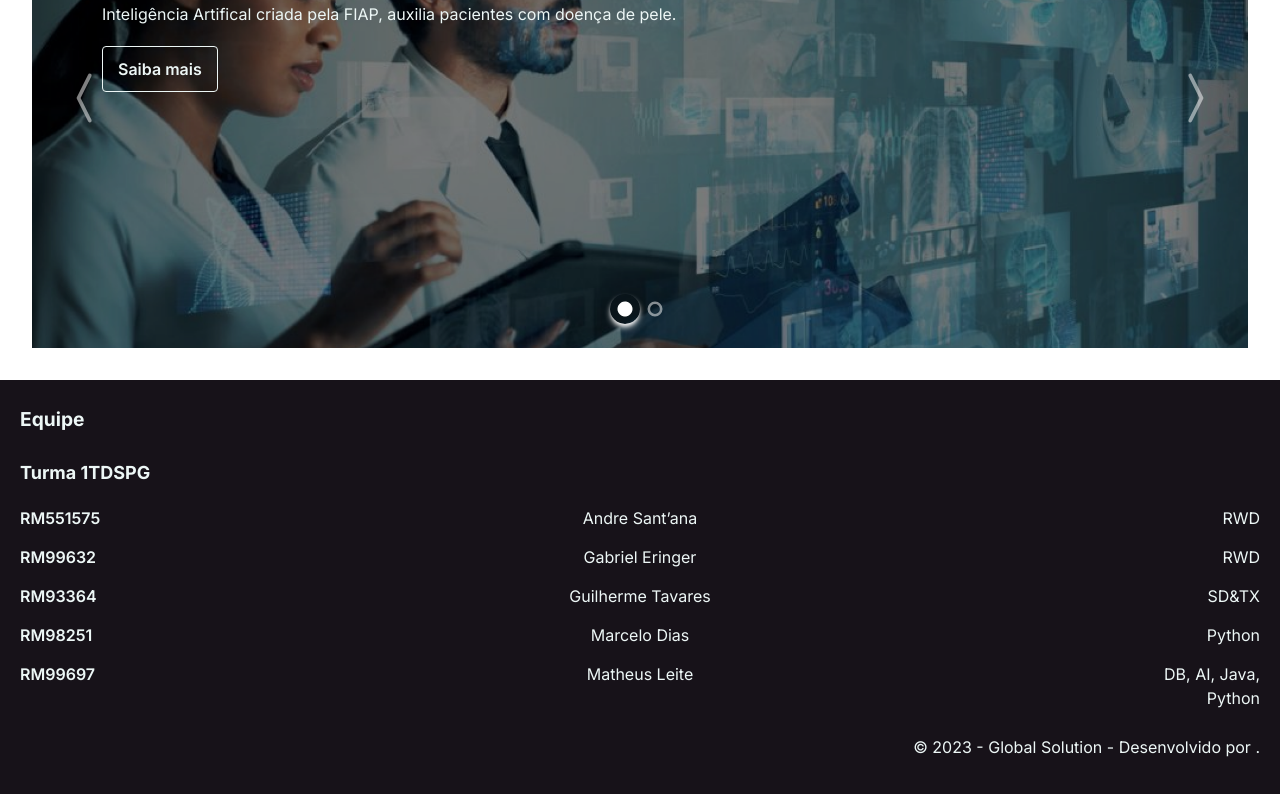
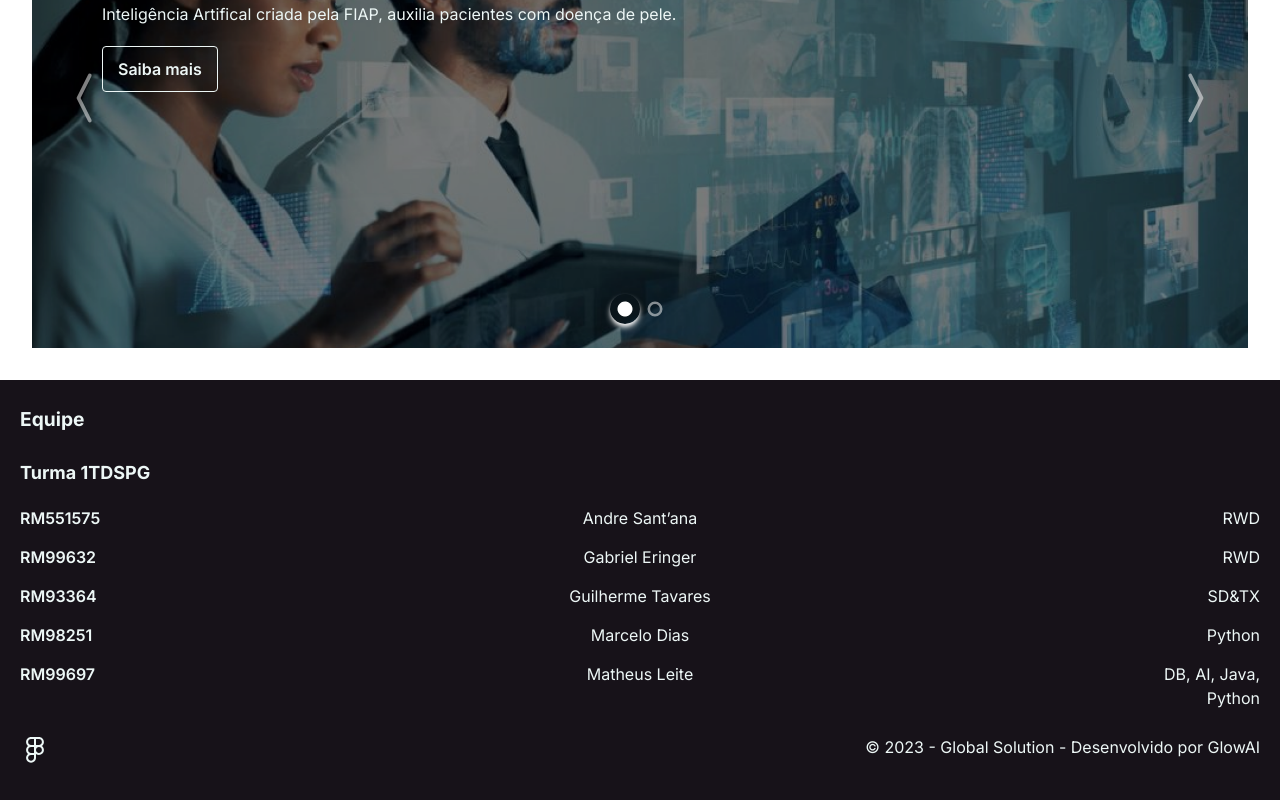
Before and after one commit to andresant-ana/globalsolution, a Next.js app: page / in a window 1280 px wide. Shown: the part 274-1074 px from the top of the page. Built offline with nearby package versions, Linux system fonts and the light colour scheme.

Commit message:
Link para o figma do projeto em rodapé

```diff
--- a/src/components/Rodape/Rodape.jsx
+++ b/src/components/Rodape/Rodape.jsx
@@ -1,4 +1,5 @@
 import React from 'react'
+import { RxFigmaLogo } from 'react-icons/rx';
 
 export default function Rodape() {
 
@@ -28,7 +29,13 @@ export default function Rodape() {
           ))}
         </ul>
       </section>
-      <p className='rodape__copyright'>&copy; 2023 - Global Solution - Desenvolvido por .</p>
+      <div className="flex justify-between">
+        <a href="https://www.figma.com/file/lmCEvaGWq2J9YR8TQ3xqYT/GS-2?type=design&mode=design&t=zNjhbfcJOAANYjLs-1" className='flex items-center font-semibold'>
+          <RxFigmaLogo size={30}/>
+        </a>
+        <p className='rodape__copyright'>&copy; 2023 - Global Solution - Desenvolvido por GlowAI</p>
+
+      </div>
     </footer>
   )
 }
```
